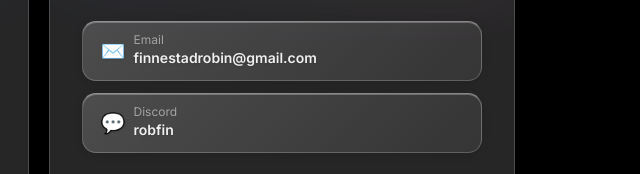
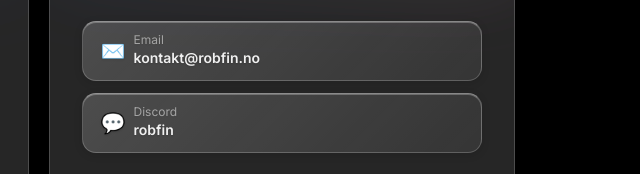
Before and after one commit to 08Robfin/Homepage, a website: page discord-live-status/public/Hosting/index.html in a window 1280 px wide. Shown: the part 822-996 px from the top of the page, 601-1241 px from the left. Drawn offline with nearby package versions, Linux system fonts and the light colour scheme.

Commit message:
Update contact email in index.html

```diff
--- a/discord-live-status/public/Hosting/index.html
+++ b/discord-live-status/public/Hosting/index.html
@@ -353,11 +353,11 @@
         <p class="text-sm opacity-60 text-center mb-6" data-i18n="contact-subtitle">To purchase or ask questions, contact me via email or Discord. I'll get back to you quickly.</p>
 
         <div class="flex flex-col gap-3 mb-6">
-          <a href="mailto:finnestadrobin@gmail.com" class="contact-chip">
+          <a href="mailto:kontakt@robfin.no" class="contact-chip">
             <span class="text-xl">✉️</span>
             <div>
               <div class="text-xs opacity-55 leading-none mb-0.5" data-i18n="email-label">Email</div>
-              <div class="text-sm font-semibold">finnestadrobin@gmail.com</div>
+              <div class="text-sm font-semibold">kontakt@robfin.no</div>
             </div>
           </a>
           <div class="contact-chip" style="cursor:default;">
```
